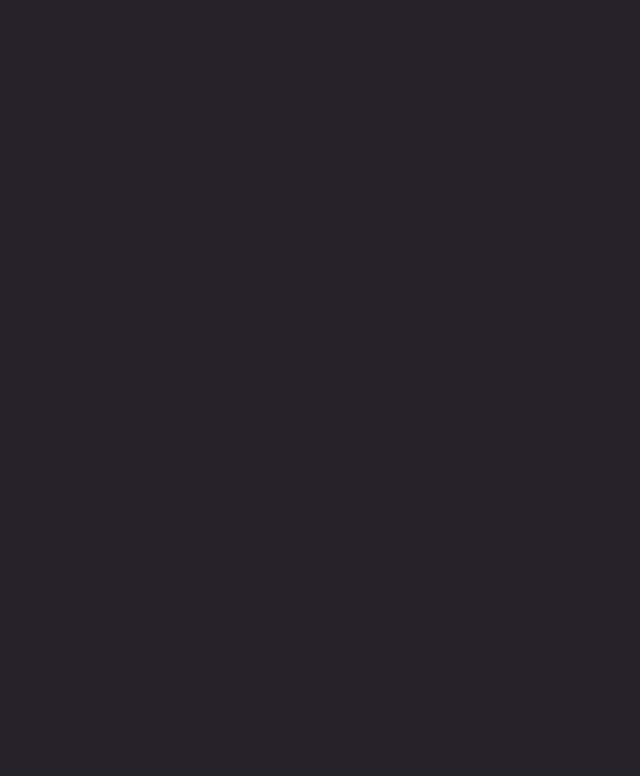
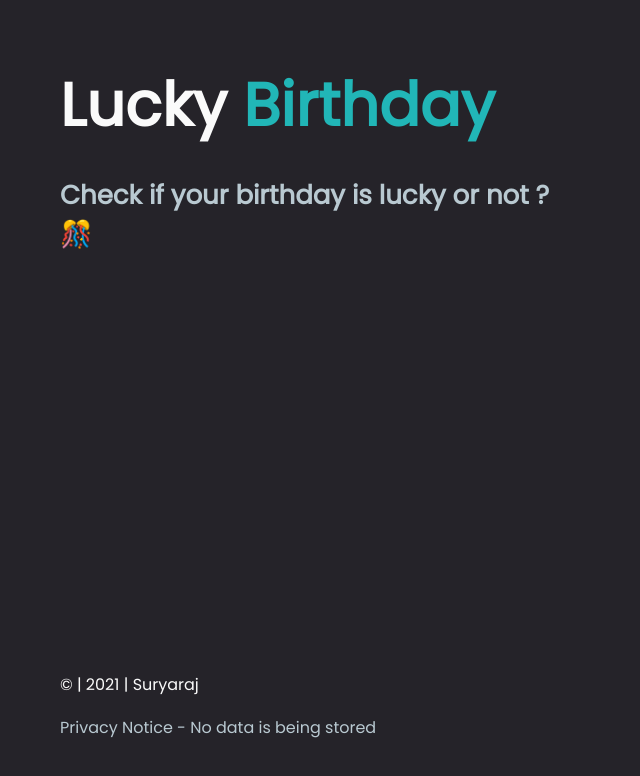
Before and after one commit to suryaraj1/Lucky-Birthday, a React (Create React App) app: page / in a window 1280 px wide. Shown: the top 776 px of the page, without its empty margins (0-640 px from the left). Built offline with nearby package versions, Linux system fonts and the light colour scheme.

Commit message:
Add header footer

```diff
--- a/src/App.js
+++ b/src/App.js
@@ -1,9 +1,11 @@
 import React from 'react';
 import './App.css';
+import LeftSection from './components/LeftSection/LeftSection';
 
 const App = () => {
     return (
         <div>
+            <LeftSection />
         </div>
     )
 }
--- /dev/null
+++ b/src/components/Footer/Footer.css
@@ -0,0 +1,12 @@
+.footer-wrapper {
+  margin-top: 100px;
+}
+
+.footer-copyright {
+  color: #fafafa;
+  margin-bottom: 18px;
+}
+
+.footer-privacy-notice {
+  color: #b9c9d1;
+}
--- /dev/null
+++ b/src/components/Footer/Footer.js
@@ -0,0 +1,13 @@
+import React from 'react';
+import './Footer.css';
+
+const Footer = () => {
+    return (
+        <div className='footer-wrapper'>
+            <p className='footer-copyright'>© |  2021 | Suryaraj</p>
+            <p className='footer-privacy-notice'>Privacy Notice - No data is being stored</p>
+        </div>
+    )
+}
+
+export default Footer;
--- a/src/components/Header/Header.css
+++ b/src/components/Header/Header.css
@@ -0,0 +1,20 @@
+@import url("https://fonts.googleapis.com/css2?family=Poppins:wght@200;400&display=swap");
+
+.header-main-text {
+  font-size: 60px;
+  font-weight: 700;
+  color: #fafafa;
+  letter-spacing: 0.3px;
+  font-family: "Poppins", sans-serif;
+  margin-bottom: 26px;
+}
+
+.header-main-text span {
+  color: #21b6b7;
+}
+
+.header-sub-text {
+  color: #b9c9d1;
+  font-size: 26px;
+  font-weight: 800;
+}
--- a/src/components/Header/Header.js
+++ b/src/components/Header/Header.js
@@ -0,0 +1,13 @@
+import React from 'react';
+import './Header.css';
+
+const Header = () => {
+    return (
+        <div className='header-wrapper'>
+            <p className='header-main-text'>Lucky <span>Birthday</span></p>
+            <p className='header-sub-text'>Check if your birthday is lucky or not ? 🎊</p>
+        </div>
+    )
+}
+
+export default Header;
--- /dev/null
+++ b/src/components/LeftSection/LeftSection.css
@@ -0,0 +1,9 @@
+.left-section-wrapper {
+  width: 50%;
+  padding: 60px;
+  position: absolute;
+  height: 100%;
+  display: flex;
+  flex-direction: column;
+  justify-content: space-between;
+}
--- /dev/null
+++ b/src/components/LeftSection/LeftSection.js
@@ -0,0 +1,15 @@
+import React from 'react';
+import Footer from '../Footer/Footer';
+import Header from '../Header/Header';
+import './LeftSection.css';
+
+const LeftSection = () => {
+    return (
+        <div className='left-section-wrapper'>
+            <Header />
+            <Footer />
+        </div>
+    )
+}
+
+export default LeftSection;
```
